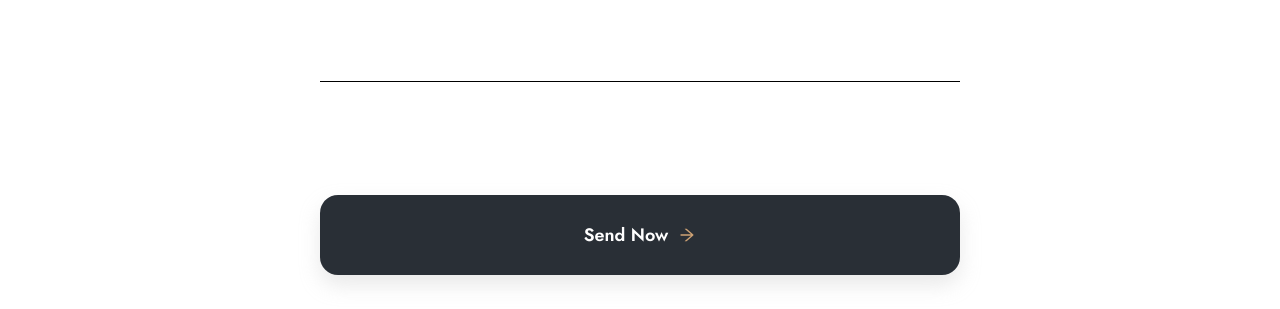
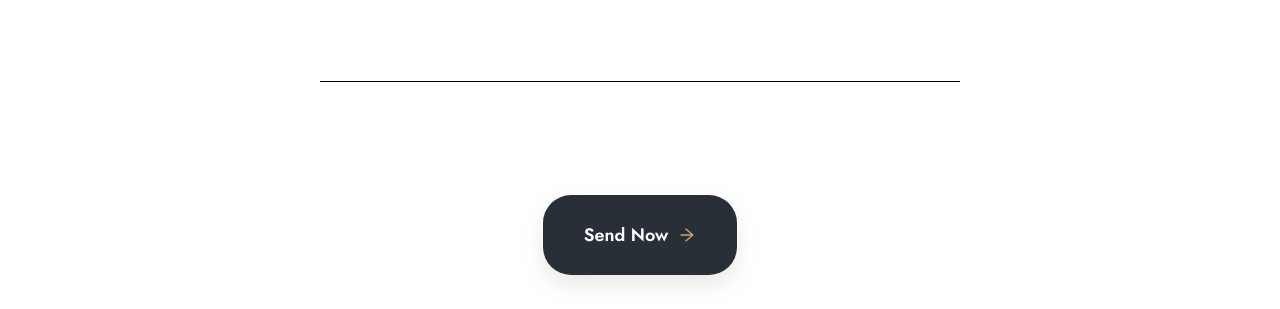
Before and after one commit to IdrisVeli1987/Interno, a React (Vite) app: page /AboutUs in a window 1280 px wide. Shown: the part 2593-2902 px from the top of the page. Built offline with nearby package versions, Linux system fonts and the light colour scheme; no server answers.

Commit message:
add Button style

```diff
--- a/src/Components/AboutUs/Forms/style.module.css
+++ b/src/Components/AboutUs/Forms/style.module.css
@@ -41,3 +41,18 @@
   color: #4d5053;
   font-family: Jost;
 }
+
+.FormBtn {
+  display: flex;
+  /* padding: 26px 54px; */
+  flex-direction: column;
+  justify-content: center;
+  align-items: center;
+  gap: 10px;
+}
+
+.FormBtn Button {
+  border-radius: 28px;
+  background: #292f36;
+  box-shadow: 0px 10px 20px 0px rgba(192, 192, 192, 0.35);
+}
```
